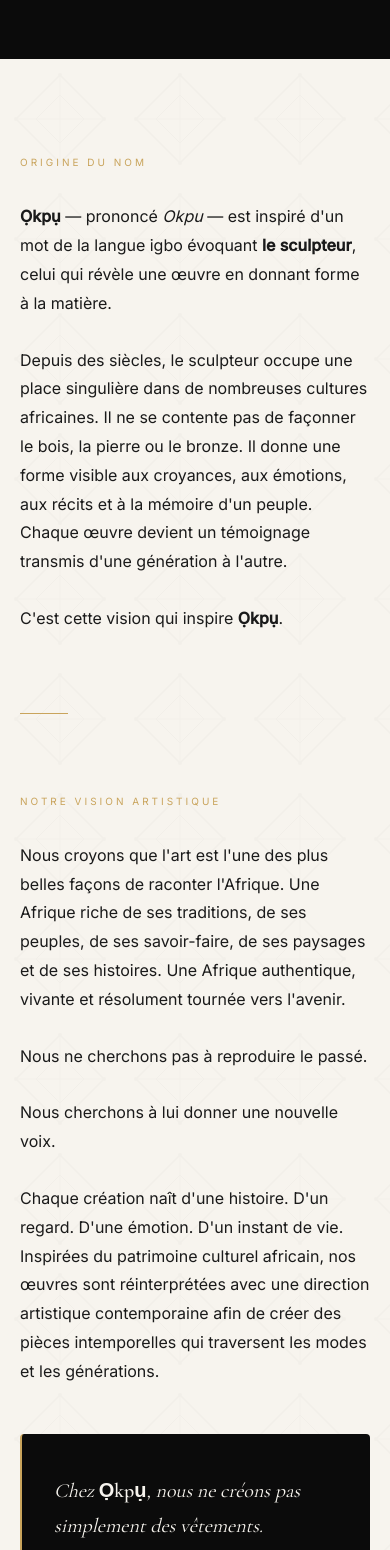
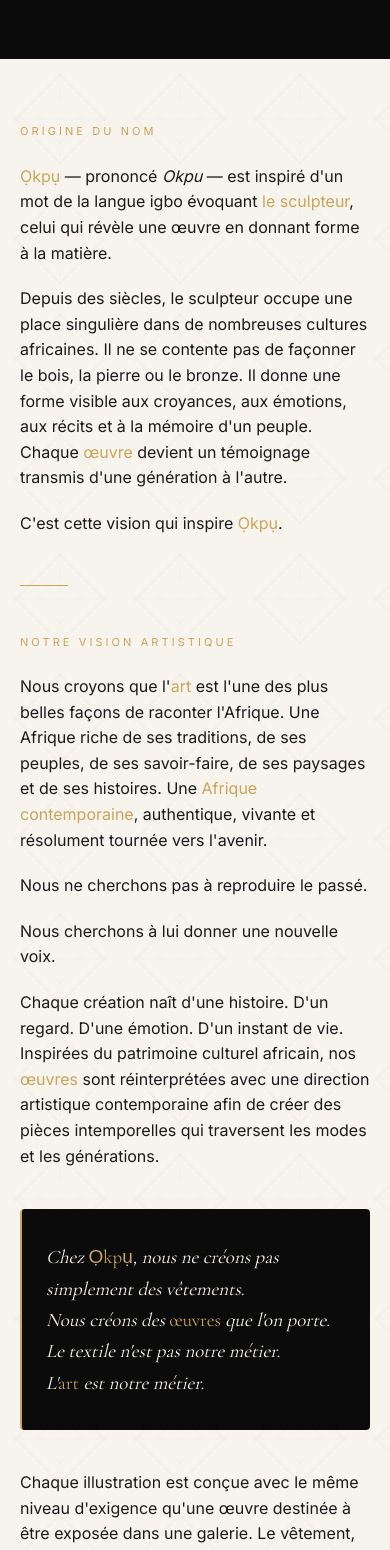
Before and after one commit to panidiela/-okpu-wear, a Next.js app: page /a-propos in a window 390 px wide. Shown: the part 320-1870 px from the top of the page. Built offline with nearby package versions, Linux system fonts and the light colour scheme.

Commit message:
design: refine about page mobile typography

```diff
--- a/src/app/a-propos/page.tsx
+++ b/src/app/a-propos/page.tsx
@@ -39,8 +39,7 @@
       </section>
 
       {/* ── CORPS ───────────────────────────────────────────── */}
-      <section className="relative bg-[#F7F4EE] py-24 md:py-32 overflow-hidden">
-        {/* motif très discret */}
+      <section className="relative bg-[#F7F4EE] py-16 md:py-32 overflow-hidden">
         <div
           className="absolute inset-0 pointer-events-none"
           style={{
@@ -55,46 +54,46 @@
         <div className="relative z-10 mx-auto w-full px-5 md:px-8 max-w-[720px]">
 
           {/* ── SECTION A — Origine du nom ─────────────────── */}
-          <div className="mb-20 md:mb-28">
-            <p className="text-[10px] uppercase tracking-[0.3em] text-[#C9A45C] mb-8 font-[family-name:var(--font-inter)]">
+          <div className="mb-12 md:mb-28">
+            <p className="text-[11px] md:text-[12px] uppercase tracking-[0.28em] text-[#C9A45C] mb-6 md:mb-8 font-[family-name:var(--font-inter)]">
               Origine du nom
             </p>
 
-            <div className="space-y-7 font-[family-name:var(--font-inter)] text-[16px] md:text-[17px] text-[#1A1A1A] leading-[1.8]">
+            <div className="space-y-5 md:space-y-7 font-[family-name:var(--font-inter)] text-[16px] md:text-[17px] text-[#1A1A1A] leading-[1.6] md:leading-[1.7]">
               <p>
-                <strong className="font-semibold">Ọkpụ</strong>
+                <span className="text-[#C9A45C]">Ọkpụ</span>
                 {" "}— prononcé <em>Okpu</em> — est inspiré d&apos;un mot de la langue igbo évoquant{" "}
-                <strong className="font-semibold">le sculpteur</strong>,
+                <span className="text-[#C9A45C]">le sculpteur</span>,
                 celui qui révèle une œuvre en donnant forme à la matière.
               </p>
 
               <p>
                 Depuis des siècles, le sculpteur occupe une place singulière dans de nombreuses cultures africaines.
                 Il ne se contente pas de façonner le bois, la pierre ou le bronze. Il donne une forme visible aux
-                croyances, aux émotions, aux récits et à la mémoire d&apos;un peuple. Chaque œuvre devient un
+                croyances, aux émotions, aux récits et à la mémoire d&apos;un peuple. Chaque <span className="text-[#C9A45C]">œuvre</span> devient un
                 témoignage transmis d&apos;une génération à l&apos;autre.
               </p>
 
               <p>
-                C&apos;est cette vision qui inspire <strong className="font-semibold">Ọkpụ</strong>.
+                C&apos;est cette vision qui inspire <span className="text-[#C9A45C]">Ọkpụ</span>.
               </p>
             </div>
           </div>
 
           {/* séparateur */}
-          <div className="w-12 h-px bg-[#C9A45C] mb-20 md:mb-28" />
+          <div className="w-12 h-px bg-[#C9A45C] mb-12 md:mb-28" />
 
           {/* ── SECTION B — Notre vision artistique ────────── */}
-          <div className="mb-20 md:mb-28">
-            <p className="text-[10px] uppercase tracking-[0.3em] text-[#C9A45C] mb-8 font-[family-name:var(--font-inter)]">
+          <div className="mb-12 md:mb-28">
+            <p className="text-[11px] md:text-[12px] uppercase tracking-[0.28em] text-[#C9A45C] mb-6 md:mb-8 font-[family-name:var(--font-inter)]">
               Notre vision artistique
             </p>
 
-            <div className="space-y-7 font-[family-name:var(--font-inter)] text-[16px] md:text-[17px] text-[#1A1A1A] leading-[1.8]">
+            <div className="space-y-5 md:space-y-7 font-[family-name:var(--font-inter)] text-[16px] md:text-[17px] text-[#1A1A1A] leading-[1.6] md:leading-[1.7]">
               <p>
-                Nous croyons que l&apos;art est l&apos;une des plus belles façons de raconter l&apos;Afrique. Une
+                Nous croyons que l&apos;<span className="text-[#C9A45C]">art</span> est l&apos;une des plus belles façons de raconter l&apos;Afrique. Une
                 Afrique riche de ses traditions, de ses peuples, de ses savoir-faire, de ses paysages et de ses
-                histoires. Une Afrique authentique, vivante et résolument tournée vers l&apos;avenir.
+                histoires. Une <span className="text-[#C9A45C]">Afrique contemporaine</span>, authentique, vivante et résolument tournée vers l&apos;avenir.
               </p>
 
               <p>
@@ -107,23 +106,23 @@
 
               <p>
                 Chaque création naît d&apos;une histoire. D&apos;un regard. D&apos;une émotion. D&apos;un instant
-                de vie. Inspirées du patrimoine culturel africain, nos œuvres sont réinterprétées avec une direction
+                de vie. Inspirées du patrimoine culturel africain, nos <span className="text-[#C9A45C]">œuvres</span> sont réinterprétées avec une direction
                 artistique contemporaine afin de créer des pièces intemporelles qui traversent les modes et les
                 générations.
               </p>
             </div>
 
             {/* citation 1 */}
-            <blockquote className="my-12 md:my-16 bg-[#0B0B0B] border-l-2 border-[#C9A45C] px-8 md:px-10 py-10 md:py-12 rounded-sm">
-              <p className="font-[family-name:var(--font-cormorant)] text-[20px] md:text-[22px] text-[#F7F4EE] leading-[1.75] italic">
-                Chez <span className="not-italic font-semibold">Ọkpụ</span>, nous ne créons pas simplement des vêtements.<br />
-                Nous créons des <span className="not-italic font-semibold">œuvres que l&apos;on porte</span>.<br />
+            <blockquote className="my-10 md:my-16 bg-[#0B0B0B] border-l-2 border-[#C9A45C] px-6 md:px-10 py-8 md:py-12 rounded-sm">
+              <p className="font-[family-name:var(--font-cormorant)] text-[19px] md:text-[22px] text-[#F7F4EE] leading-[1.65] md:leading-[1.75] italic">
+                Chez <span className="not-italic text-[#C9A45C]">Ọkpụ</span>, nous ne créons pas simplement des vêtements.<br />
+                Nous créons des <span className="not-italic text-[#C9A45C]">œuvres</span> que l&apos;on porte.<br />
                 Le textile n&apos;est pas notre métier.<br />
-                L&apos;<span className="not-italic font-semibold">art</span> est notre métier.
+                L&apos;<span className="not-italic text-[#C9A45C]">art</span> est notre métier.
               </p>
             </blockquote>
 
-            <div className="space-y-7 font-[family-name:var(--font-inter)] text-[16px] md:text-[17px] text-[#1A1A1A] leading-[1.8]">
+            <div className="space-y-5 md:space-y-7 font-[family-name:var(--font-inter)] text-[16px] md:text-[17px] text-[#1A1A1A] leading-[1.6] md:leading-[1.7]">
               <p>
                 Chaque illustration est conçue avec le même niveau d&apos;exigence qu&apos;une œuvre destinée à
                 être exposée dans une galerie. Le vêtement, l&apos;affiche ou la toile ne sont que des supports
@@ -131,8 +130,8 @@
               </p>
 
               <p>
-                Notre ambition est de devenir l&apos;une des grandes références mondiales de l&apos;art africain
-                contemporain, en créant des œuvres qui traversent les frontières, les générations et les supports,
+                Notre ambition est de devenir l&apos;une des grandes références mondiales de l&apos;<span className="text-[#C9A45C]">art africain
+                contemporain</span>, en créant des œuvres qui traversent les frontières, les générations et les supports,
                 tout en restant fidèles à l&apos;âme du continent qui les inspire.
               </p>
 
@@ -144,31 +143,31 @@
           </div>
 
           {/* séparateur */}
-          <div className="w-12 h-px bg-[#C9A45C] mb-20 md:mb-28" />
+          <div className="w-12 h-px bg-[#C9A45C] mb-12 md:mb-28" />
 
           {/* ── SECTION C — Porter une œuvre ───────────────── */}
-          <div className="mb-20 md:mb-28">
-            <p className="text-[10px] uppercase tracking-[0.3em] text-[#C9A45C] mb-8 font-[family-name:var(--font-inter)]">
+          <div className="mb-12 md:mb-28">
+            <p className="text-[11px] md:text-[12px] uppercase tracking-[0.28em] text-[#C9A45C] mb-6 md:mb-8 font-[family-name:var(--font-inter)]">
               Porter une œuvre
             </p>
 
             {/* citation 2 */}
-            <blockquote className="bg-[#0B0B0B] border-l-2 border-[#C9A45C] px-8 md:px-10 py-10 md:py-12 rounded-sm">
-              <p className="font-[family-name:var(--font-cormorant)] text-[20px] md:text-[22px] text-[#F7F4EE] leading-[1.75] italic">
-                Porter une création <span className="not-italic font-semibold">Ọkpụ</span>, c&apos;est bien plus que porter un objet.<br />
+            <blockquote className="bg-[#0B0B0B] border-l-2 border-[#C9A45C] px-6 md:px-10 py-8 md:py-12 rounded-sm">
+              <p className="font-[family-name:var(--font-cormorant)] text-[19px] md:text-[22px] text-[#F7F4EE] leading-[1.65] md:leading-[1.75] italic">
+                Porter une création <span className="not-italic text-[#C9A45C]">Ọkpụ</span>, c&apos;est bien plus que porter un objet.<br />
                 C&apos;est porter une histoire.<br />
                 C&apos;est célébrer une culture.<br />
-                C&apos;est faire vivre un fragment de l&apos;Afrique contemporaine.
+                C&apos;est faire vivre un fragment de l&apos;<span className="not-italic text-[#C9A45C]">Afrique contemporaine</span>.
               </p>
             </blockquote>
           </div>
 
           {/* ── CTA ─────────────────────────────────────────── */}
-          <div className="border-t border-[#E8E4DD] pt-16">
+          <div className="border-t border-[#E8E4DD] pt-12 md:pt-16">
             <Heading as="h3" eyebrow="Commander" className="mb-6">
               Une question ?
             </Heading>
-            <p className="font-[family-name:var(--font-inter)] text-[16px] md:text-[17px] text-[#1A1A1A] leading-[1.8] mb-8 max-w-md">
+            <p className="font-[family-name:var(--font-inter)] text-[16px] md:text-[17px] text-[#1A1A1A] leading-[1.6] mb-8 max-w-md">
               Toutes les commandes se font directement via WhatsApp. Clique ci-dessous pour nous contacter.
             </p>
             <ButtonLink
```
